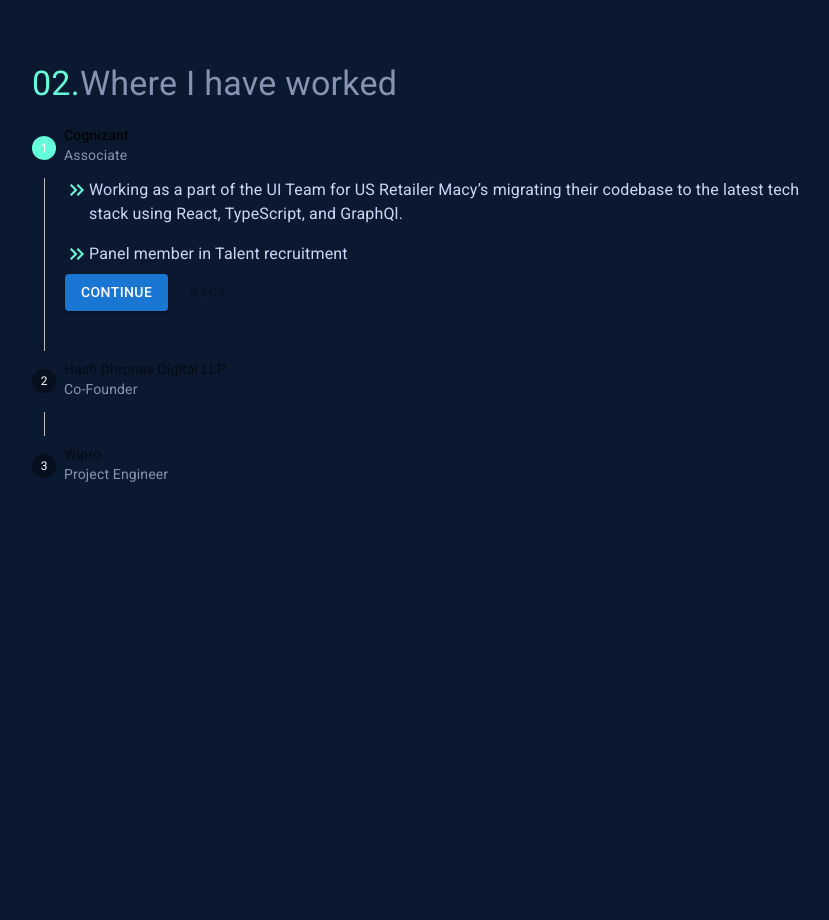
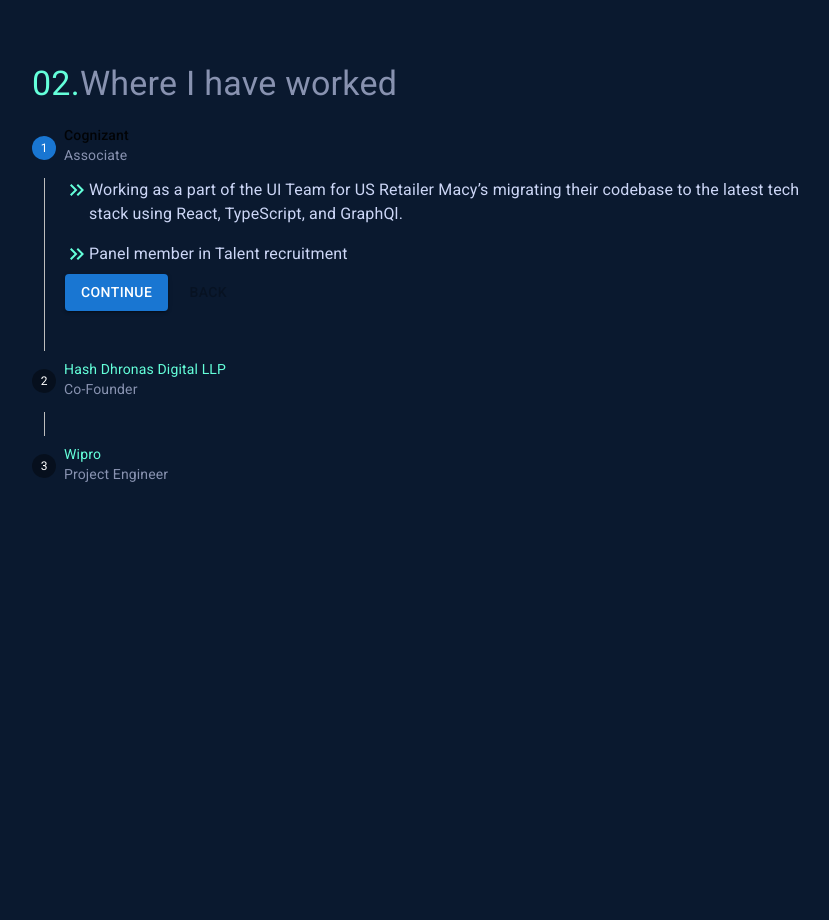
Before and after one commit to VenkateshMurali15/venkatesh-portfolio, a React (Create React App) app: page / in a window 1280 px wide. Shown: the part 1860-2780 px from the top of the page, without its empty margins (218-1047 px from the left). Built offline with nearby package versions, Linux system fonts and the light colour scheme.

Commit message:
Stepper Style issue

```diff
--- a/src/components/experience/index.css.js
+++ b/src/components/experience/index.css.js
@@ -32,13 +32,16 @@
     },
   },
   newStepper: {
-    "& .css-16ubnlw-MuiStepLabel-labelContainer": {
+    "& .MuiStepLabel-label": {
       color: "#64ffda",
     },
-    "& .css-qivjh0-MuiStepLabel-label.Mui-active": {
+    "&  .MuiStepLabel-label .Mui-active": {
       color: "#64ffda",
     },
-    "& .css-1u4zpwo-MuiSvgIcon-root-MuiStepIcon-root.Mui-active": {
+    "& .MuiStepLabel-label .Mui-completed": {
+      color: "#64ffda",
+    },
+    "& .MuiStepLabel-label .Mui-disabled": {
       color: "#64ffda",
     },
   },
--- a/src/components/experience/index.js
+++ b/src/components/experience/index.js
@@ -115,7 +115,12 @@
         <Stepper activeStep={activeStep} orientation="vertical">
           {steps.map((step, index) => (
             <Step key={step.label}>
-              <StepLabel optional={getRole(index)}>{step.label}</StepLabel>
+              <StepLabel
+                optional={getRole(index)}
+                // sx={color: theme.aquamarine.shade1 }
+              >
+                {step.label}
+              </StepLabel>
               <StepContent>
                 <Grid container spacing={2}>
                   {step.description.map((item, indexs) => {
```
